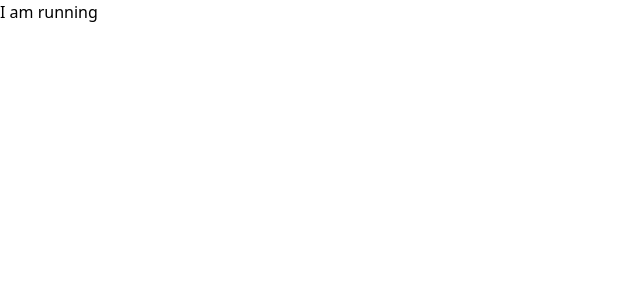
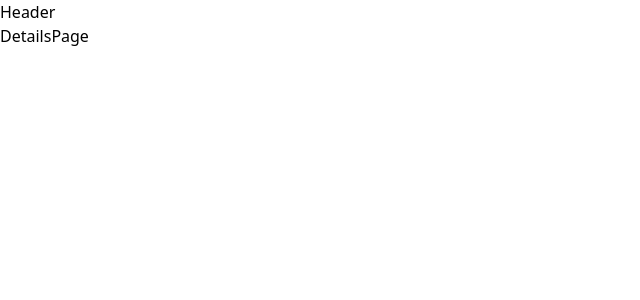
Before and after one commit to mdaz78/registry, a React (Vite) app: page /packages/1 in a window 1280 px wide. Shown: the top 300 px of the page, without its empty margins (0-640 px from the left). Built offline with nearby package versions, Linux system fonts and the light colour scheme.

Commit message:
create the routing system

```diff
--- a/src/App.tsx
+++ b/src/App.tsx
@@ -1,11 +1,33 @@
+import { RouterProvider, createBrowserRouter } from "react-router-dom";
 import "./App.css";
+import DetailsPage from "./pages/DetailsPage";
+import HomePage from "./pages/HomePage";
+import Root from "./pages/Root";
+import SearchPage from "./pages/SearchPage";
+
+const router = createBrowserRouter([
+  {
+    path: "/",
+    element: <Root />,
+    children: [
+      {
+        index: true,
+        element: <HomePage />,
+      },
+      {
+        path: "/search",
+        element: <SearchPage />,
+      },
+      {
+        path: "/packages/:name",
+        element: <DetailsPage />,
+      },
+    ],
+  },
+]);
 
 function App() {
-  return (
-    <div>
-      <h1>I am running</h1>
-    </div>
-  );
+  return <RouterProvider router={router} />;
 }
 
 export default App;
--- /dev/null
+++ b/src/components/Header.tsx
@@ -0,0 +1,7 @@
+import React from "react";
+
+const Header = () => {
+  return <div>Header</div>;
+};
+
+export default Header;
--- /dev/null
+++ b/src/pages/DetailsPage.tsx
@@ -0,0 +1,7 @@
+import React from "react";
+
+const DetailsPage = () => {
+  return <div>DetailsPage</div>;
+};
+
+export default DetailsPage;
--- /dev/null
+++ b/src/pages/HomePage.tsx
@@ -0,0 +1,7 @@
+import React from "react";
+
+const HomePage = () => {
+  return <div>HomePage</div>;
+};
+
+export default HomePage;
--- /dev/null
+++ b/src/pages/Root.tsx
@@ -0,0 +1,13 @@
+import { Outlet } from "react-router-dom";
+import Header from "../components/Header";
+
+const Root = () => {
+  return (
+    <div>
+      <Header />
+      <Outlet />
+    </div>
+  );
+};
+
+export default Root;
--- /dev/null
+++ b/src/pages/SearchPage.tsx
@@ -0,0 +1,7 @@
+import React from "react";
+
+const SearchPage = () => {
+  return <div>SearchPage</div>;
+};
+
+export default SearchPage;
```
